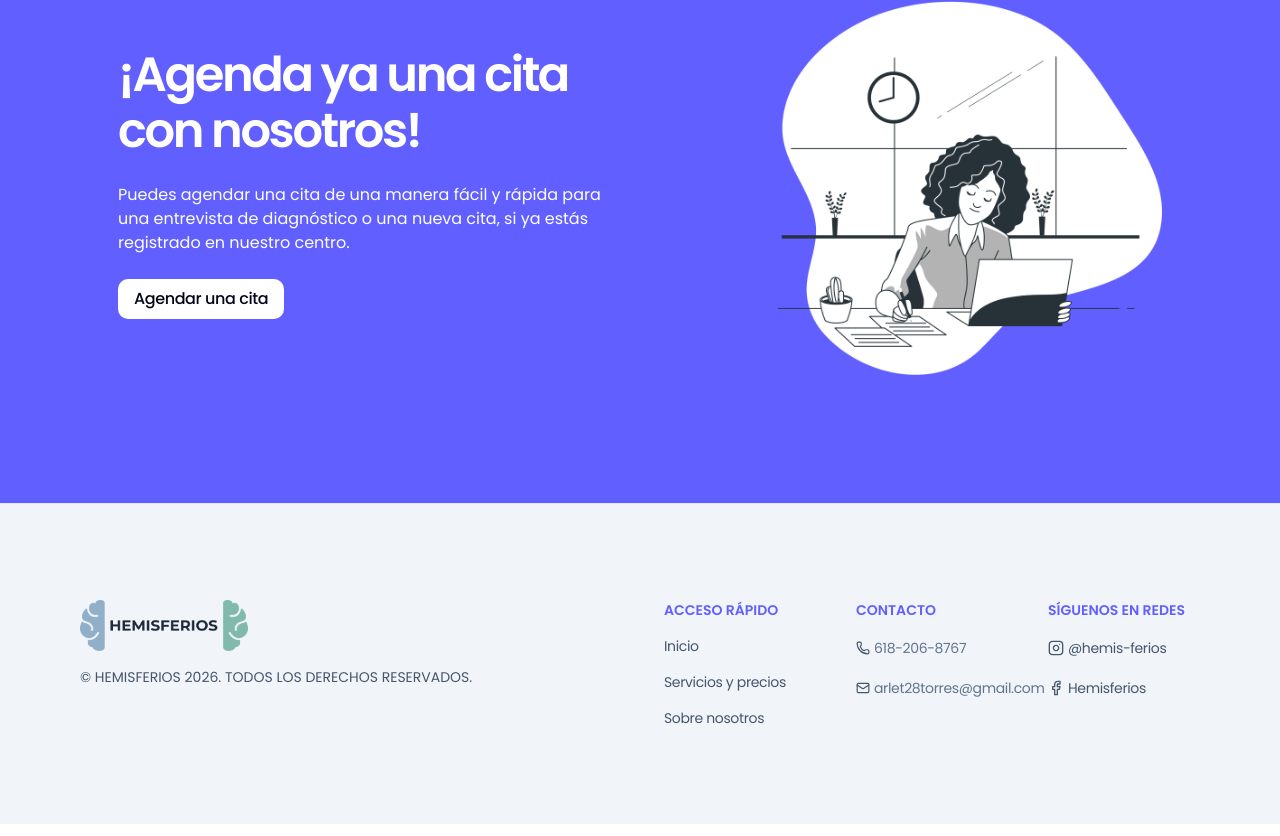
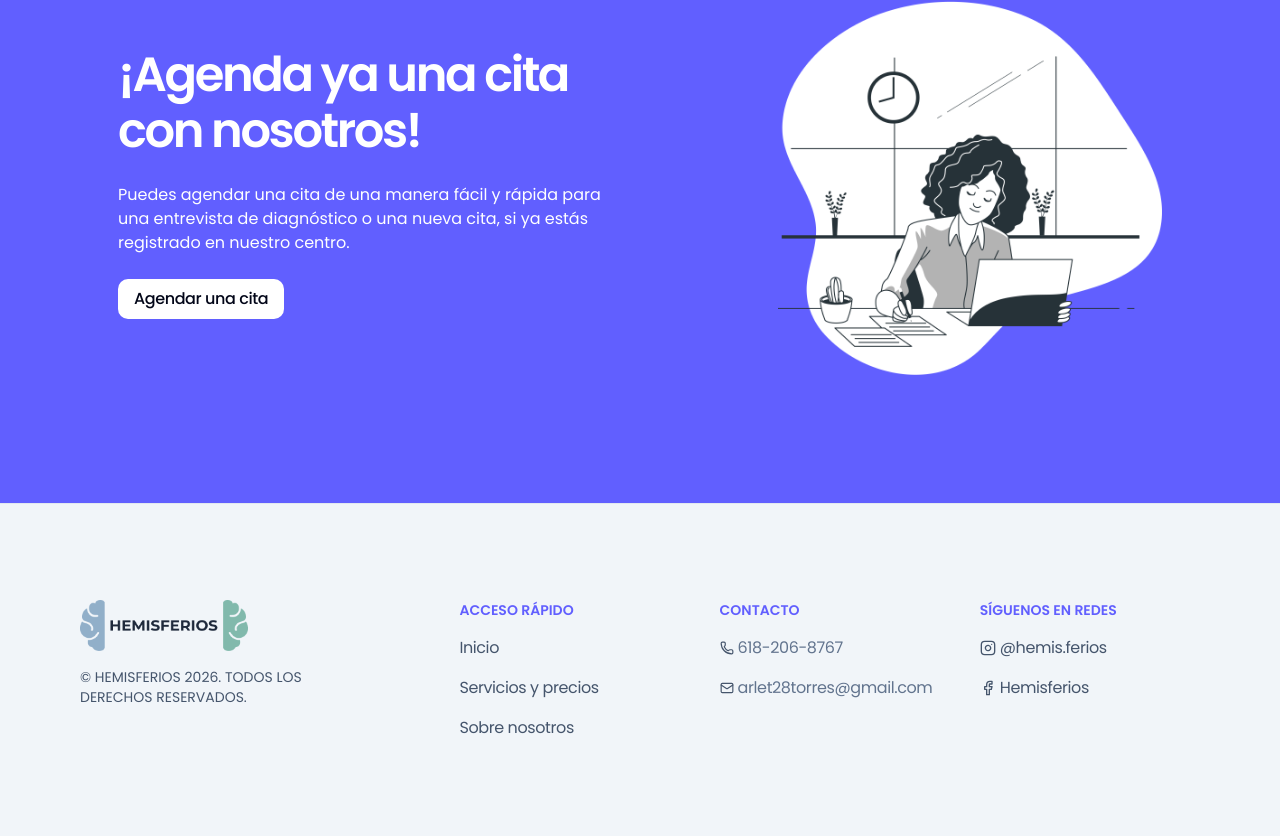
Before and after one commit to kevtorres23/hemisferios-web, a Next.js app in the folder frontend/: page / in a window 1280 px wide. Shown: the part 4340-5176 px from the top of the page. Built offline with nearby package versions, Linux system fonts and the light colour scheme.

Commit message:
Fixing some style issues in the footer.

```diff
--- a/frontend/website-components/Footer.tsx
+++ b/frontend/website-components/Footer.tsx
@@ -2,11 +2,12 @@ import Image from "next/image";
 import Logo from "../public/hemisferios-logo.png";
 import FooterLink from "./FooterLink";
 import { Phone, Mail, Instagram, Facebook } from "lucide-react";
+import Link from "next/link";
 
 function Footer() {
     return (
-        <footer className="w-full bg-slate-100 border-t border-slate-200 sm:px-20 px-8 sm:py-24 py-12 flex lg:flex-row flex-col gap-12 justify-between items-start">
-            <div className="w-full logo flex flex-col gap-4">
+        <footer className="w-full bg-slate-100 border-t border-slate-200 sm:px-20 px-8 sm:py-24 py-12 xl:gap-30 sm:gap-15 gap-12 flex lg:flex-row flex-col justify-between items-start">
+            <div className="logo flex flex-col gap-4">
                 <Image src={Logo} alt="Logo" className="w-42 h-auto" />
                 <p className="uppercase text-sm font-normal text-slate-600">© HEMISFERIOS 2026. TODOS LOS DERECHOS RESERVADOS.</p>
             </div>
@@ -14,9 +15,15 @@ function Footer() {
             <div className="w-full grid md:grid-cols-3 sm:grid-cols-2 grid-cols-1 gap-10 justify-between">
                 <div className="quick-access flex flex-col gap-4">
                     <p className="uppercase text-sm font-semibold text-indigo-500">Acceso Rápido</p>
-                    <FooterLink text="Inicio" />
-                    <FooterLink text="Servicios y precios" />
-                    <FooterLink text="Sobre nosotros" />
+                    <Link href={"/"}>
+                        <FooterLink text="Inicio" />
+                    </Link>
+                    <Link href={"services-and-prices"}>
+                        <FooterLink text="Servicios y precios" />
+                    </Link>
+                    <Link href={"about-us"}>
+                        <FooterLink text="Sobre nosotros" />
+                    </Link>
                 </div>
 
                 <div className="quick-access flex flex-col gap-4 items-start">
@@ -24,12 +31,12 @@ function Footer() {
 
                     <div className="flex flex-row gap-1 items-center justify-center">
                         <Phone width={14} className="text-slate-600" />
-                        <p className={"sm:text-sm text-base tracking-tight text-slate-500 font-normal"}>618-206-8767</p>
+                        <p className={"text-base tracking-tight text-slate-500 font-normal"}>618-206-8767</p>
                     </div>
 
-                    <div className="flex flex-row gap-1 items-center justify-center">
+                    <div className="flex flex-row gap-1 items-center justify-center wrap-break-word">
                         <Mail width={14} className="text-slate-600" />
-                        <p className={"sm:text-sm text-base tracking-tight text-slate-500 font-normal"}>arlet28torres@gmail.com</p>
+                        <p className={"text-base wrap-break-word tracking-tight text-slate-500 font-normal"}>arlet28torres@gmail.com</p>
                     </div>
                 </div>
 
@@ -38,12 +45,16 @@ function Footer() {
 
                     <div className="flex flex-row gap-1 items-center justify-center">
                         <Instagram width={16} className="text-slate-600" />
-                        <FooterLink text="@hemis-ferios" />
+                        <Link href={"https://www.instagram.com/hemis.ferios/"}>
+                            <FooterLink text="@hemis.ferios" />
+                        </Link>
                     </div>
 
                     <div className="flex flex-row gap-1 items-center justify-center">
                         <Facebook width={16} className="text-slate-600" />
-                        <FooterLink text="Hemisferios" />
+                        <Link href={"https://www.facebook.com/profile.php?id=61567270362659"}>
+                            <FooterLink text="Hemisferios" />
+                        </Link>
                     </div>
                 </div>
             </div>
--- a/frontend/website-components/FooterLink.tsx
+++ b/frontend/website-components/FooterLink.tsx
@@ -4,7 +4,7 @@ type linkProp = {
 
 function FooterLink(props: linkProp) {
     return (
-        <p className={"sm:text-sm text-base tracking-tight text-slate-600 hover:text-slate-900 font-normal"}>{props.text}</p>
+        <p className={"text-base tracking-tight text-slate-600 hover:text-slate-900 font-normal"}>{props.text}</p>
     )
 }
 
--- a/frontend/website-components/Input.tsx
+++ b/frontend/website-components/Input.tsx
@@ -14,7 +14,7 @@ function Input(props: InputProps) {
             return (
                 <label className="label gap-3 flex flex-col w-full">
                     <div className="flex flex-row gap-2">
-                        <p className="text-slate-500 text-base m-0 p-0">
+                        <p className="text-slate-500 sm:text-sm text-base m-0 p-0">
                             {props.label} <span className="text-red-500 text-lg font-semibold">*</span>
                         </p>
                     </div>
@@ -27,7 +27,7 @@ function Input(props: InputProps) {
             return (
                 <label className="label gap-2 flex flex-col w-full">
                     <div className="flex flex-row gap-2">
-                        <p className="text-slate-500 text-base m-0 p-0">
+                        <p className="text-slate-500 sm:text-sm text-base m-0 p-0">
                             {props.label} <span className="text-red-500 text-lg font-semibold">*</span>
                         </p>
                     </div>
```
